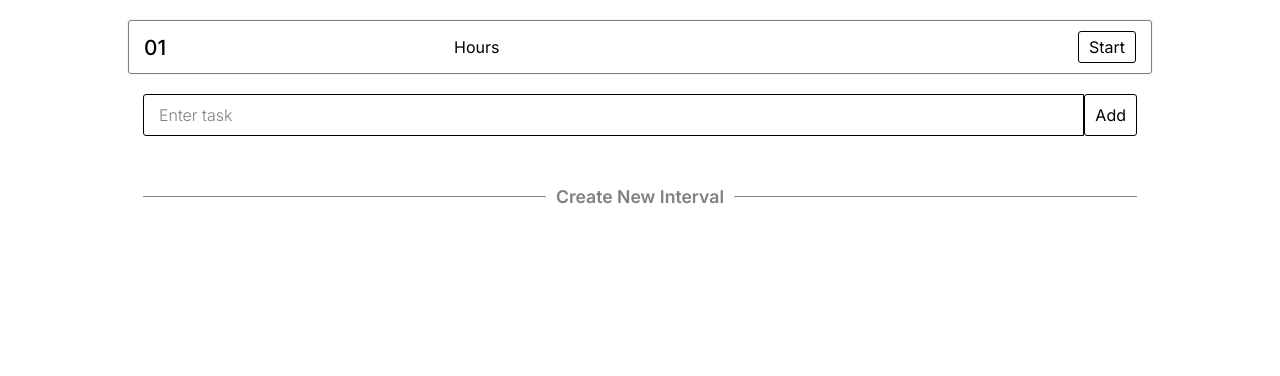
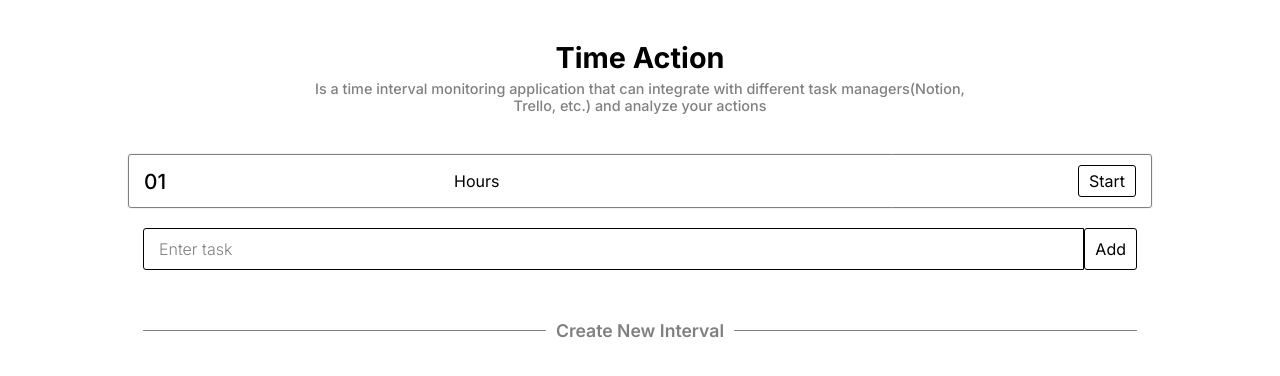
Before and after one commit to freekos/interval-action-frontend, a Next.js app: page / in a window 1280 px wide. Shown: the top 376 px of the page. Built offline with nearby package versions, Linux system fonts and the light colour scheme.

Commit message:
feat(screens/main): add title-head and change styles for header and title-head

```diff
--- a/src/screens/main/screen.tsx
+++ b/src/screens/main/screen.tsx
@@ -87,8 +87,16 @@ export function MainScreen() {
 		<Template.Main>
 			<Template.Section className={styles.hero}>
 				<Template.Container>
+					<div className={styles.hero__head}>
+						<h1 className={styles.hero__title}>Time Action</h1>
+						<p className={styles.hero__description}>
+							Is a time interval monitoring application that can integrate with different task
+							managers(Notion, Trello, etc.) and analyze your actions
+						</p>
+					</div>
+
 					<div className={styles.hero__wrapper}>
-						<header className={styles.hero__head}>
+						<header className={styles.hero__header}>
 							{currentInterval ? (
 								<TimeView
 									date={() => {
--- a/src/screens/main/styles.module.scss
+++ b/src/screens/main/styles.module.scss
@@ -13,6 +13,29 @@
 	}
 
 	&__head {
+		display: flex;
+		flex-direction: column;
+		gap: 5px;
+		width: 650px;
+		max-width: 100%;
+
+		margin: 20px auto 40px auto;
+		text-align: center;
+	}
+
+	&__title {
+		font-size: 1.8rem;
+		font-weight: 700;
+		color: black;
+	}
+
+	&__description {
+		font-size: 0.9rem;
+		font-weight: 500;
+		color: gray;
+	}
+
+	&__header {
 		display: flex;
 		justify-content: space-between;
 		width: 100%;
```
